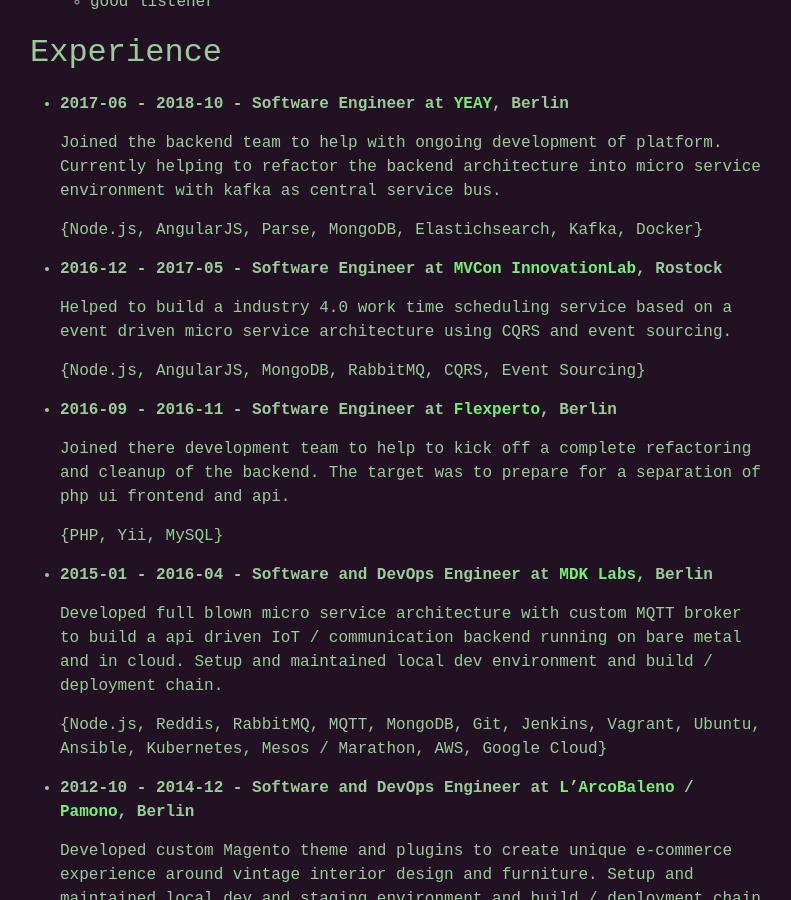
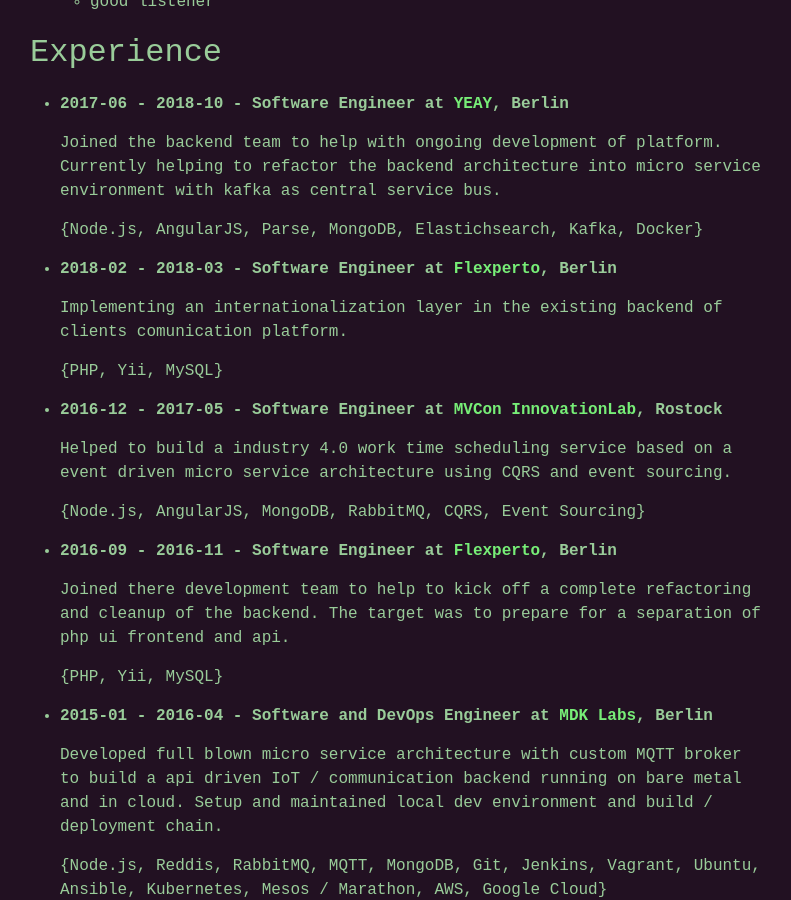
Before and after one commit to baranga/baranga.github.io, a Jekyll site: the page built from index.md, in a window 1280 px wide and 900 px high, scrolled down 1180 px. Shown: the whole window, without its empty margins (240-1031 px from the left). Built offline with Jekyll 4.4.1, drawn with Linux system fonts in a browser that asks for light colours; comment, search, counter and statistics services are not loaded.

Commit message:
Add short flexperto gig to cv

```diff
--- a/index.md
+++ b/index.md
@@ -57,6 +57,13 @@ After several years of living in Berlin I moved back to my hometown: Schwerin.
   environment with kafka as central service bus.
 
   {Node.js, AngularJS, Parse, MongoDB, Elastichsearch, Kafka, Docker}
+
+- **2018-02 - 2018-03 - Software Engineer at [Flexperto][flexperto], Berlin**
+
+  Implementing an internationalization layer in the existing backend of clients
+  comunication platform.
+
+  {PHP, Yii, MySQL}
 
 - **2016-12 - 2017-05 - Software Engineer at [MVCon InnovationLab][mvcon], Rostock**
 
```
